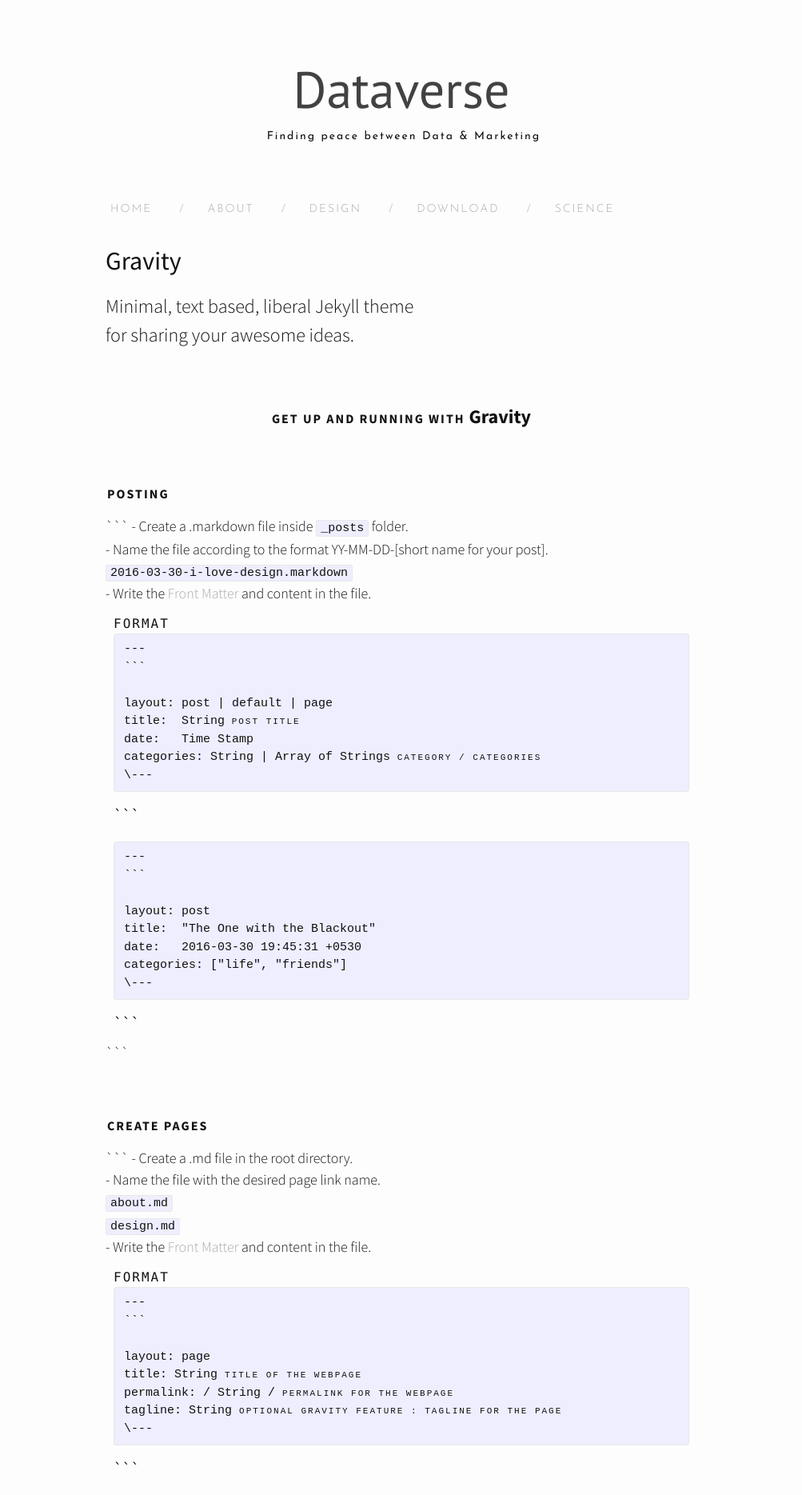
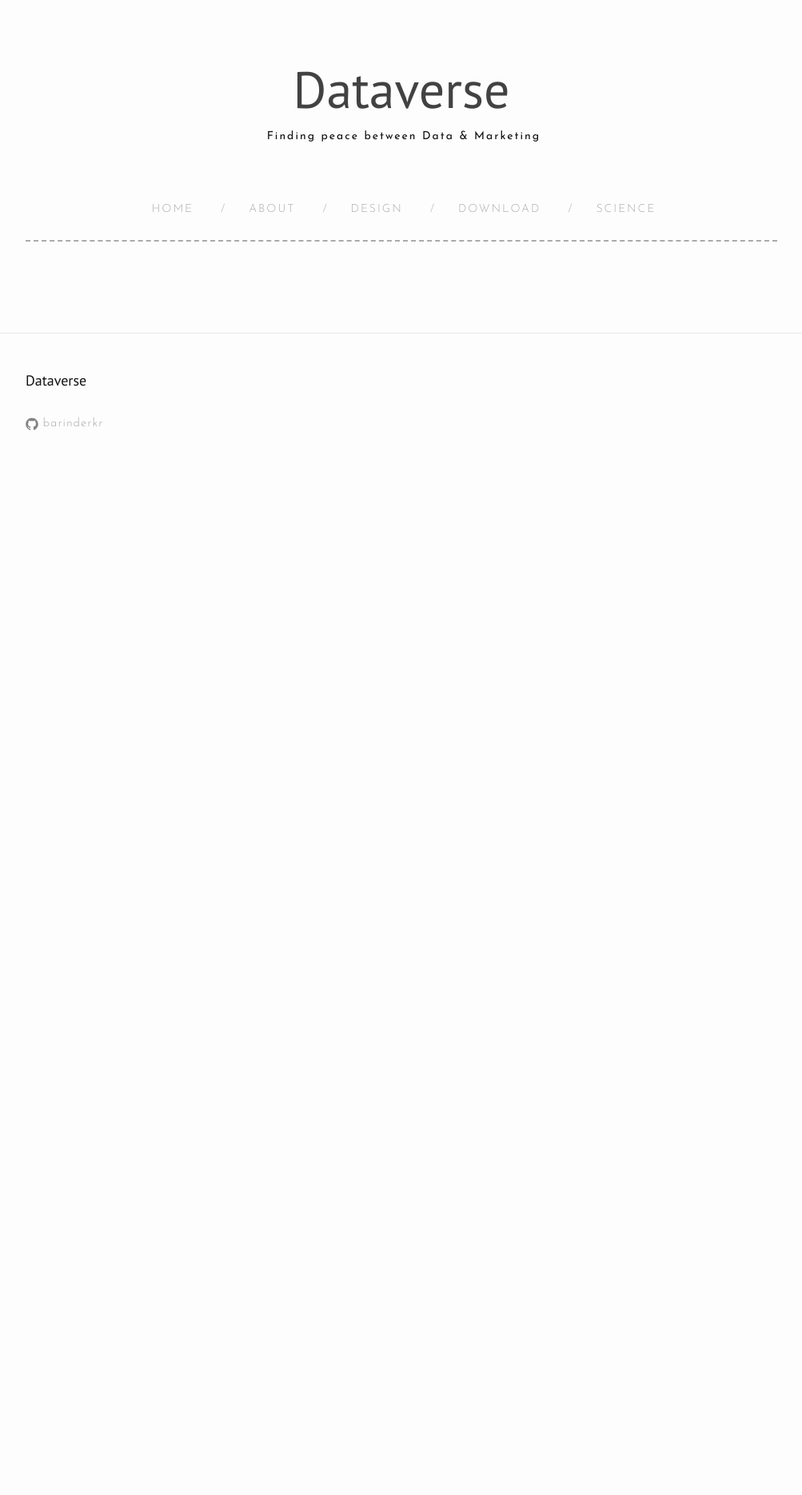
Before and after one commit to barinderkr/barinderkr.github.io, a Jekyll site: the page built from about.md, in a window 1280 px wide. Shown: the top 1869 px of the page at 80% size, without its empty margins (138-1141 px from the left). Built offline with Jekyll 4.4.1, drawn with Linux system fonts in a browser that asks for light colours; nearby versions of some CDN libraries; after the commit the page ends 900 px from its top, so only the background shows below that; some of the changed text lies outside the part shown.

Commit message:
Style changes

````diff
--- a/_includes/header.html
+++ b/_includes/header.html
@@ -6,6 +6,7 @@
 <center>  {{site.description}} </center>
 </div>
 <div class="wrapper">
+  <center>
   <div class="trigger site-navigation">
     <a class="page-link" href="{{site.url}}{{site.baseurl}}">HOME</a>
 
@@ -16,4 +17,5 @@
     {% endif %}
     {% endfor %}
   </div>
+  </center>
 </div>
--- a/about.md
+++ b/about.md
@@ -3,144 +3,3 @@
 title : About
 permalink: /about/
 ---
-
-<h2>Gravity</h2>
-<p>Minimal, text based, liberal Jekyll theme<br>for sharing your awesome ideas.</p>
-<br>
-<center><p ><strong><span class="manual">Get up and running with</span> Gravity</strong></p></center>
-<br>
-<div class="manual-post">
-  <div class="manual manual-title">
-  <strong>Posting</strong>
-  </div>
-<p>  <div class="manual-content">
-
-```
-  - Create a .markdown file inside <code class="highlighter-rouge">_posts</code> folder.<br>
-  - Name the file according to the format YY-MM-DD-[short name for your post].<br>  <code>2016-03-30-i-love-design.markdown</code><br>
-  - Write the <a href="jekyll">Front Matter</a> and content in the file.<br>
-  <div class="example">
-    <span class='manual'>FORMAT</span><BR>
-    <pre>---
-```
-
-layout: post | default | page
-title:  String<span class="hint"> Post Title</span>
-date:   Time Stamp
-categories: String | Array of Strings<span class="hint"> Category / Categories </span>
-\---</pre>
-
-```
-  </div>
-  <div class="example">
-
-    <pre>---
-```
-
-layout: post
-title:  "The One with the Blackout"
-date:   2016-03-30 19:45:31 +0530
-categories: ["life", "friends"]
-\---</pre>
-
-```
-  </div>
-```
-
-  </div>
-</p>
-</div>
-<br>
-<div class="manual-post">
-  <div class="manual manual-title">
-  <strong>Create Pages</strong>
-  </div>
-<p>  <div class="manual-content">
-
-```
-  - Create a .md file in the root directory.<br>
-  - Name the file with the desired page link name.<br>  <code>about.md</code><br><code>design.md</code><br>
-  - Write the <a href="jekyll">Front Matter</a> and content in the file.
-  <div class="example">
-    <span class='manual'>FORMAT</span><BR>
-    <pre>---
-```
-
-layout: page
-title: String <span class="hint">Title of the webpage</span>
-permalink: / String / <span class="hint">Permalink for the webpage</span>
-tagline: String <span class="hint">Optional Gravity Feature : Tagline for the page</span>
-\---</pre>
-
-```
-  </div>
-  <div class="example">
-
-    <pre>---
-```
-
-layout: page
-title:  "Science"
-permalink:   /science/
-tagline : "Humanity is overrated."
-\---</pre>
-
-```
-  </div>
-```
-
-  </div>
-</p>
-</div>
-<br>
-<div class="manual-post">
-  <div class="manual manual-title">
-  <strong>Create Archives/ Category Pages</strong><br>
-</div><br>
-<div class="archiveIntro">
-  <p>
-    Introducing <strong>Archive Pages</strong>.<br></p>
-  <span class="archive-intro">  You can display a list of all the post corresponding to a particular category on a standalone Page using the <code>'archive'</code> layout.
-</span>
-</div>
-<br>
-
-<p>  <div class="manual-content">
-
-```
-  - Create a .md file in the root directory.<br>
-  - Name the file. Preferred name will be the name of the category<br>  <code>life.md</code><br>
-  - Write the <a href="jekyll">Front Matter</a> and content in the file.
-  <div class="example">
-    <span class='manual'>FORMAT</span><BR>
-<pre>---
-```
-
-layout: archive<span class="hint"> Archive Page Layout</span>
-title: String <span class="hint">Title of the webpage</span>
-permalink: / String / <span class="hint">Permalink for the webpage</span>
-tagline: String <span class="hint"> Tagline for the page</span>
-category : String <span class="hint"> Name of the category of which the page will show posts.</span>
-\---</pre>
-
-```
-  </div>
-  <div class="example">
-
-    <pre>---
-```
-
-layout: archive
-title:  "Design"
-permalink : "Design"
-category: "design"
-tagline: "It's all about perception."
-\---</pre>
-
-```
-</div><br>
-```
-
-  </div>
-</p>
-</div>
--- a/css/style.scss
+++ b/css/style.scss
@@ -14,7 +14,7 @@
 
 $spacing-unit:     30px;
 // Width of the content area
-$content-width:    800px;
+$content-width:    1000px;
 
 $on-palm:          600px;
 $on-laptop:        800px;
@@ -80,6 +80,7 @@
 ul, ol, dl, figure,
 %vertical-rhythm {
     margin-bottom: $spacing-unit / 2;
+    margin-top: $spacing-unit / 2;
 }
 
 
@@ -356,6 +357,8 @@
   font-family: 'Josefin Sans';
   font-weight: 300;
   padding-top: 5em;
+  padding-bottom: 2em;
+  border-bottom: 2px dashed
 }
 .page-title {
   text-transform: uppercase;
@@ -512,11 +515,11 @@
   margin-bottom: $spacing-unit;
 }
 .post-title {
-  font-size: 62px;
+  font-size: 42px;
 
   text-align: center;
   font-family: "PT Sans";
-  font-weight: 900;
+  // font-weight: 900;
   @include media-query($on-laptop) {
     font-size: 36px;
   }
@@ -525,7 +528,7 @@
   margin-bottom: $spacing-unit;
   padding-bottom: 3em !important;
   p {
-    font-size: 1.5rem;
+    // font-size: 1.5rem;
   }
   h2 {
     font-size: 32px;
````
Also changed, not shown: download.md (+1 -26 lines), 8 other files.
